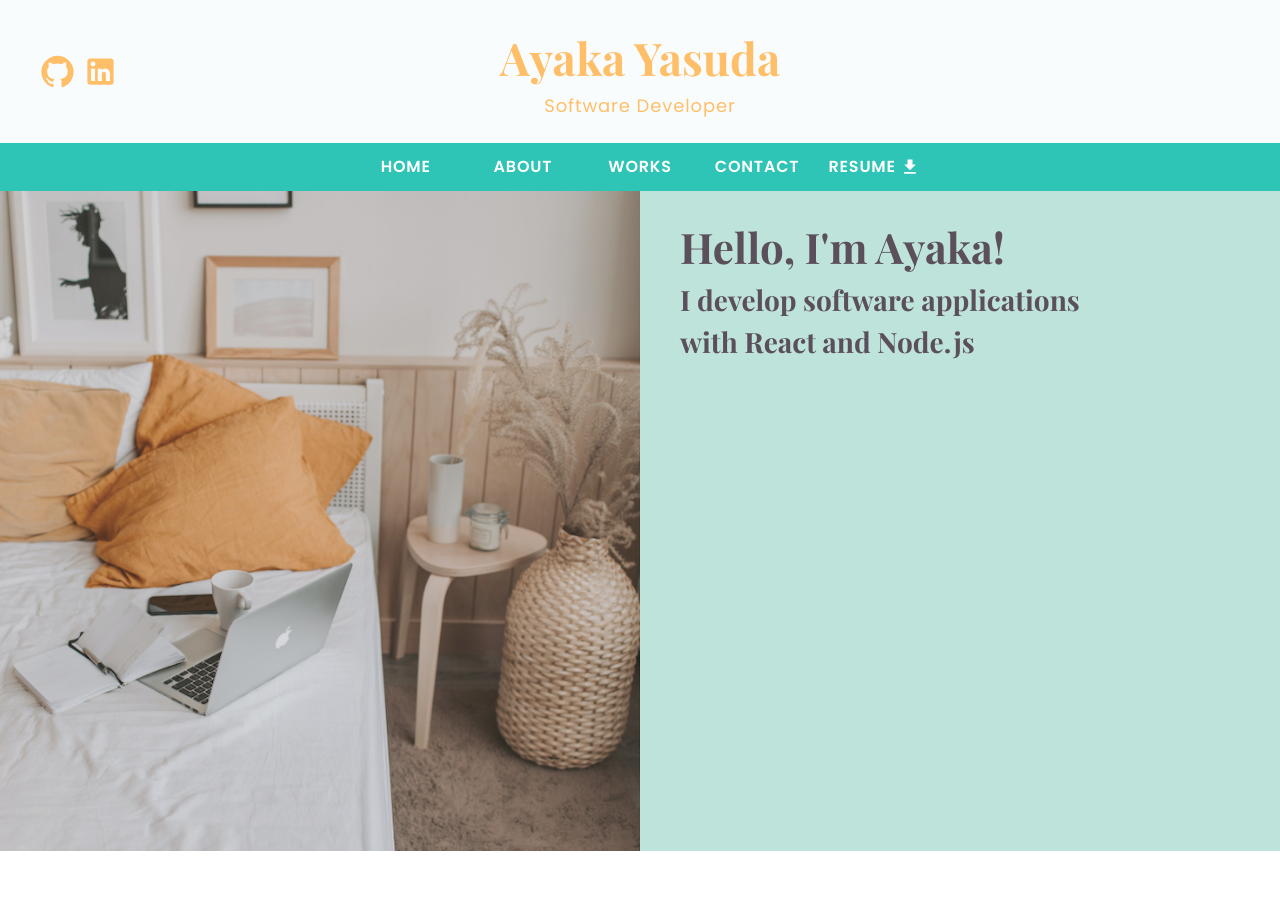
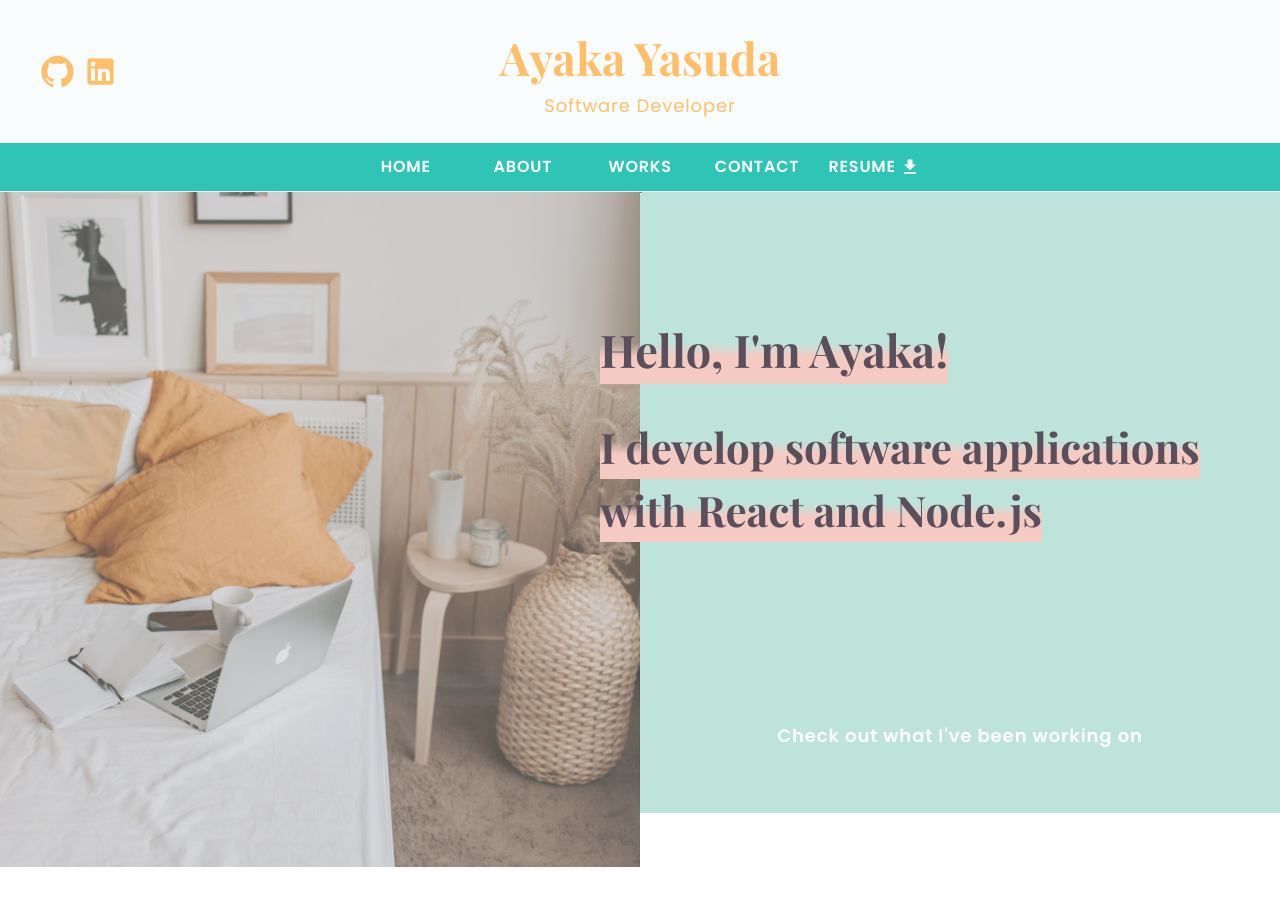
Before and after one commit to AyakaYasuda/portfolio, a Next.js app: page / in a window 1280 px wide. Shown: the top 906 px of the page. Built offline with nearby package versions, Linux system fonts and the light colour scheme.

Commit message:
made the Home page responsible

```diff
--- a/components/Home.js
+++ b/components/Home.js
@@ -1,50 +1,31 @@
 import React from 'react';
+import classes from './Home.module.css';
 
 const Home = ({ data }) => {
-  const mobileHome = (
+  return (
     <>
-      <div className="relative mt-36 z-0">
+      <div className="relative mt-36 z-0 w-full h-full md:GridCenter md:grid-cols-2 lg:mt-48">
         <img
           src={data.topImage}
           alt="top image"
-          className="object-cover w-full h-full"
+          className="object-cover w-full h-full opacity-80"
         />
-        <section className="absolute z-10 top-3/4 right-0 bg-green-light my-10 py-10 w-5/6">
-          <div className="relative top-0 -left-5">
-            <h2 className="text-brown UnderLine">{data.greeting}</h2>
-            <div className="mt-4 mb-8">
-              <h3 className="text-brown UnderLine">{data.aboutLine1}</h3>
-              <h3 className="text-brown UnderLine">{data.aboutLine2}</h3>
+        <section className="absolute bg-green-light z-10 top-3/4 right-0 my-12 w-11/12 h-80 md:top-0 md:my-0 md:w-1/2 md:h-[92%]">
+          <div className="absolute top-[20%] -left-5 mx-2 w-max md:-left-12 z-20">
+            <h2 className={classes.underline}>{data.greeting}</h2>
+            <div className="my-8">
+              <h3 className={classes.underline}>{data.aboutLine1}</h3>
+              <h3 className={classes.underline}>{data.aboutLine2}</h3>
             </div>
           </div>
+          <h5 className="absolute z-20 bottom-5 right-1/2 translate-x-1/2 text-white text-center w-max md:bottom-16">
+            Check out what I've been working on
+          </h5>
+          <button className="absolute z-20">
+            <div className="Triangle" />
+          </button>
         </section>
       </div>
-    </>
-  );
-
-  const desktopHome = (
-    <>
-      <div className="GridCenter grid-cols-2 mt-36 lg:mt-44">
-        <img
-          src={data.topImage}
-          alt="top image"
-          className="object-cover w-full h-full"
-        />
-        <section className="bg-green-light w-full h-full p-10">
-          <h2 className="text-brown">{data.greeting}</h2>
-          <div>
-            <h3 className="text-brown">{data.aboutLine1}</h3>
-            <h3 className="text-brown">{data.aboutLine2}</h3>
-          </div>
-        </section>
-      </div>
-    </>
-  );
-
-  return (
-    <>
-      <div className="block md:hidden">{mobileHome}</div>
-      <div className="hidden md:block">{desktopHome}</div>
     </>
   );
 };
--- /dev/null
+++ b/components/Home.module.css
@@ -0,0 +1,5 @@
+.underline {
+  background: linear-gradient(transparent 40%, #f5cac3 60%);
+  color: #5b4f5c;
+  max-width: max-content;
+}
--- a/styles/globals.css
+++ b/styles/globals.css
@@ -18,11 +18,11 @@
   }
 
   h2 {
-    @apply font-playfair font-bold text-4xl md:text-5xl;
+    @apply font-playfair font-bold text-4xl md:text-5xl lg:text-6xl;
   }
 
   h3 {
-    @apply font-playfair font-bold text-2xl md:text-3xl;
+    @apply font-playfair font-bold text-2xl md:text-4xl xl:text-5xl;
   }
 
   h4 {
@@ -72,6 +72,9 @@
     @apply cursor-pointer transform hover:-translate-y-1 duration-300;
   }
   .UnderLine {
-    @apply bg-gradient-to-t from-pink-light via-transparent;
+    @apply bg-gradient-to-t from-pink-light via-transparent max-w-max;
+  }
+  .Triangle {
+    @apply w-0 h-0 border border-l-white border-r-white border-t-black;
   }
 }
--- a/tailwind.config.js
+++ b/tailwind.config.js
@@ -4,6 +4,9 @@ module.exports = {
     './components/**/*.{js,ts,jsx,tsx}',
   ],
   theme: {
+    container: {
+      center: true,
+    },
     fontSize: {
       xs: '.625rem', // 10px
       sm: '.75rem', // 12px
```
